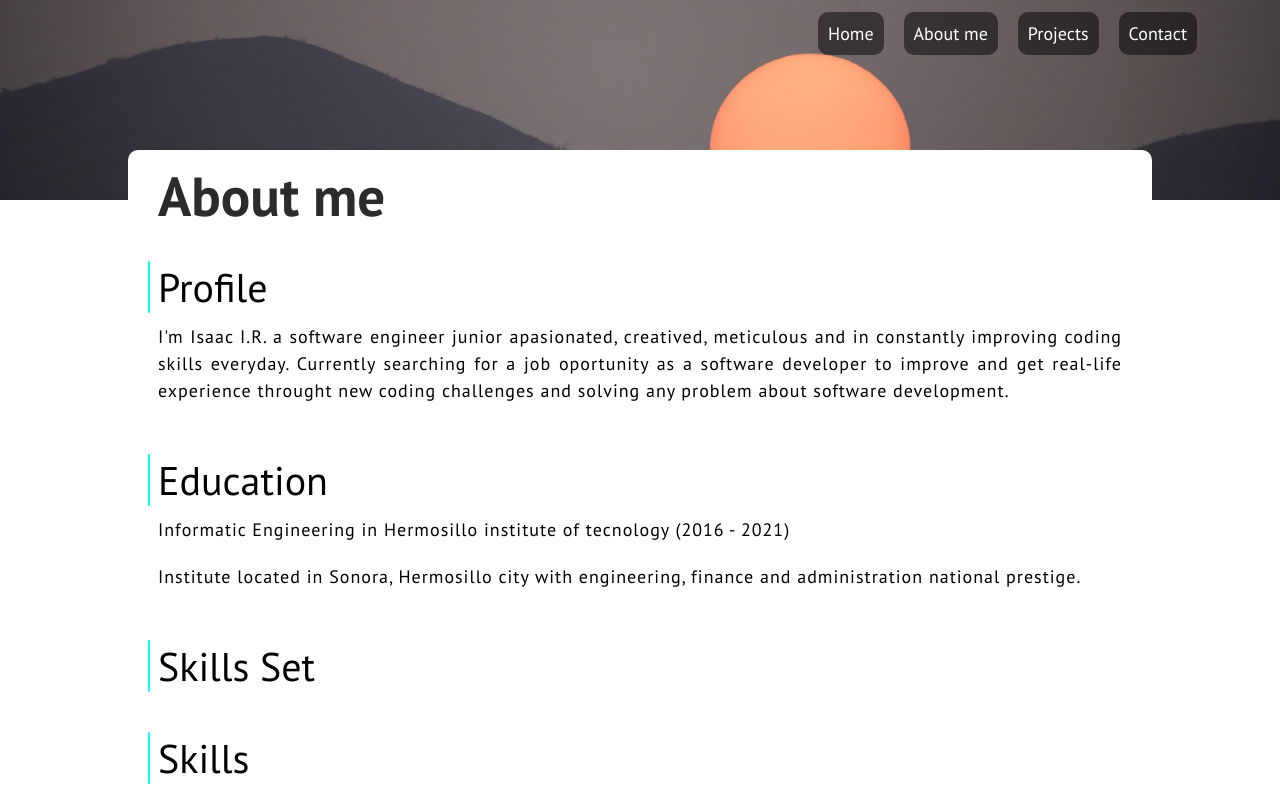
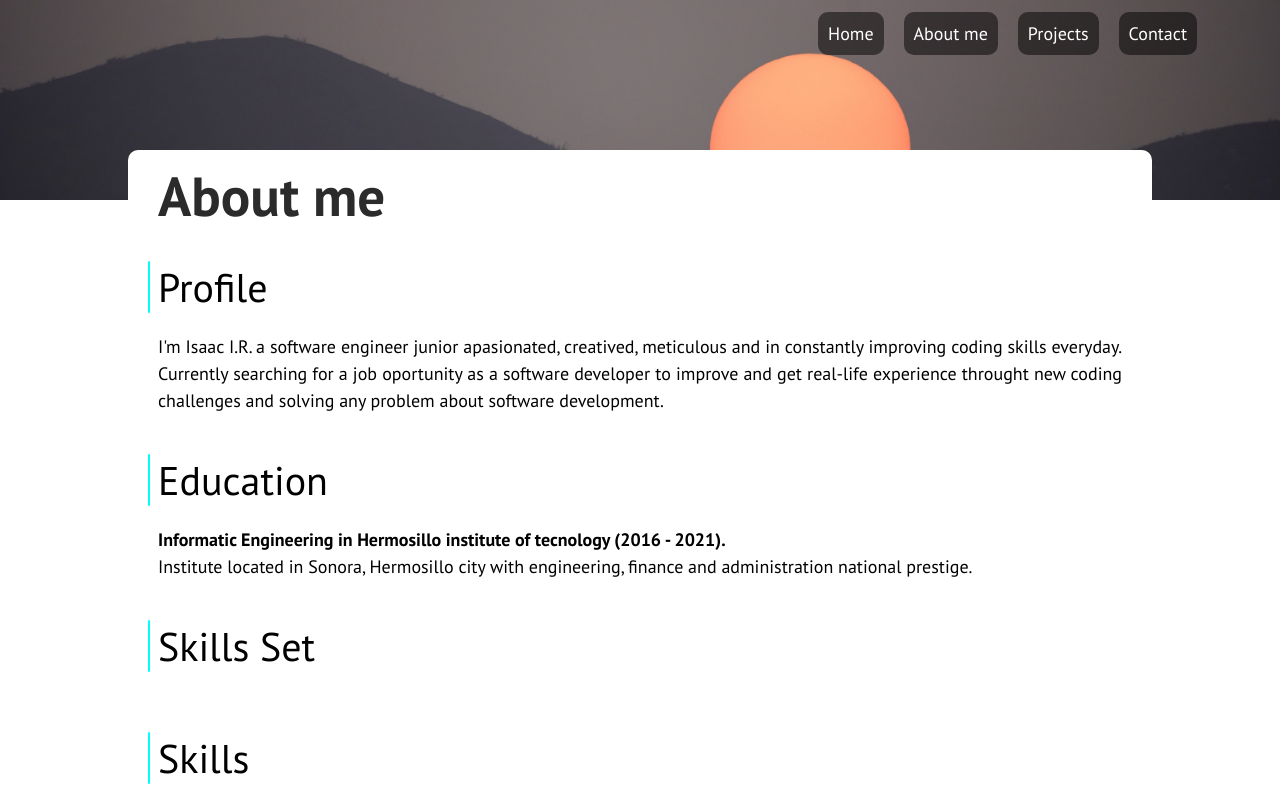
Before and after one commit to Texmo100/Developer-profile-IIR, a React (Create React App) app: page /aboutme in a window 1280 px wide. Shown: the top 800 px of the page. Built offline with nearby package versions, Linux system fonts and the light colour scheme.

Commit message:
Education section in about me page fixed correctly

```diff
--- a/src/App.css
+++ b/src/App.css
@@ -538,6 +538,7 @@ h4{
   font-size: 4rem;
   font-weight: 300;
   padding-left: 1rem;
+  margin-bottom: 2rem;
   position: relative;
 }
 .content-item-title::before{
@@ -571,8 +572,7 @@ h4{
 }
 .content-item-text{
   font-size: 1.8rem;
-  padding: 1rem;
   line-height: 1.5;
+  padding: 0 1rem;
   text-align: justify;
-  letter-spacing: 1px;
 }
--- a/src/Components/AboutMe/Education.js
+++ b/src/Components/AboutMe/Education.js
@@ -4,7 +4,9 @@ const Education = (props) => {
     return (
         <div className="content-item">
             <p className="content-item-title">Education</p>
-            <p className="content-item-text">{`${props.education[0].degree} in ${props.education[0].name} (2016 - 2021)`}</p>
+            <p className="content-item-text" style={{fontWeight: "bold"}}>
+                {`${props.education[0].degree} in ${props.education[0].name} (2016 - 2021).`}
+            </p>
             <p className="content-item-text">{props.education[0].description}</p>
         </div>
     )
```
